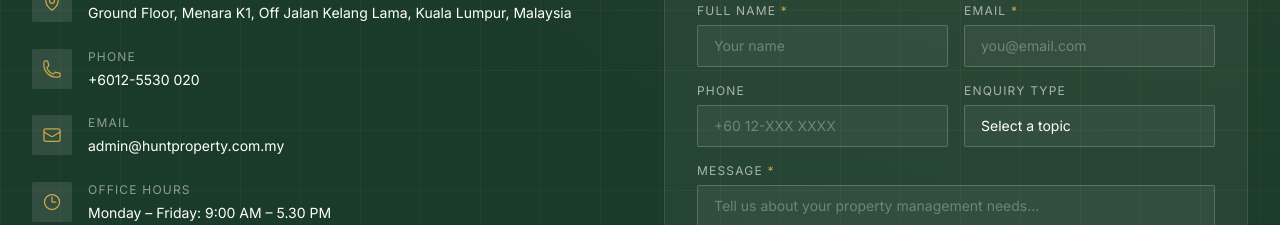
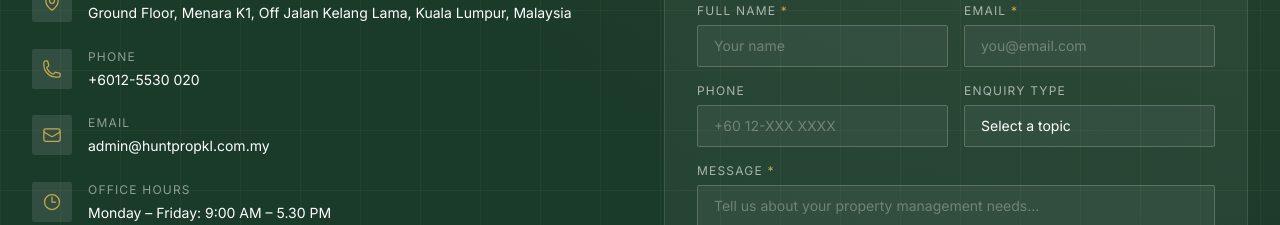
Before and after one commit to nicholasngzh/hunt-properties-website, a Next.js app: page /hunt-properties-website/ in a window 1280 px wide. Shown: the part 5460-5685 px from the top of the page. Built offline with nearby package versions, Linux system fonts and the light colour scheme.

Commit message:
Update Contact.tsx

```diff
--- a/src/components/Contact.tsx
+++ b/src/components/Contact.tsx
@@ -30,7 +30,7 @@ const CONTACT_DETAILS = [
       </svg>
     ),
     label: 'Email',
-    value: 'admin@huntproperty.com.my',
+    value: 'admin@huntpropkl.com.my',
   },
   {
     icon: (
```
